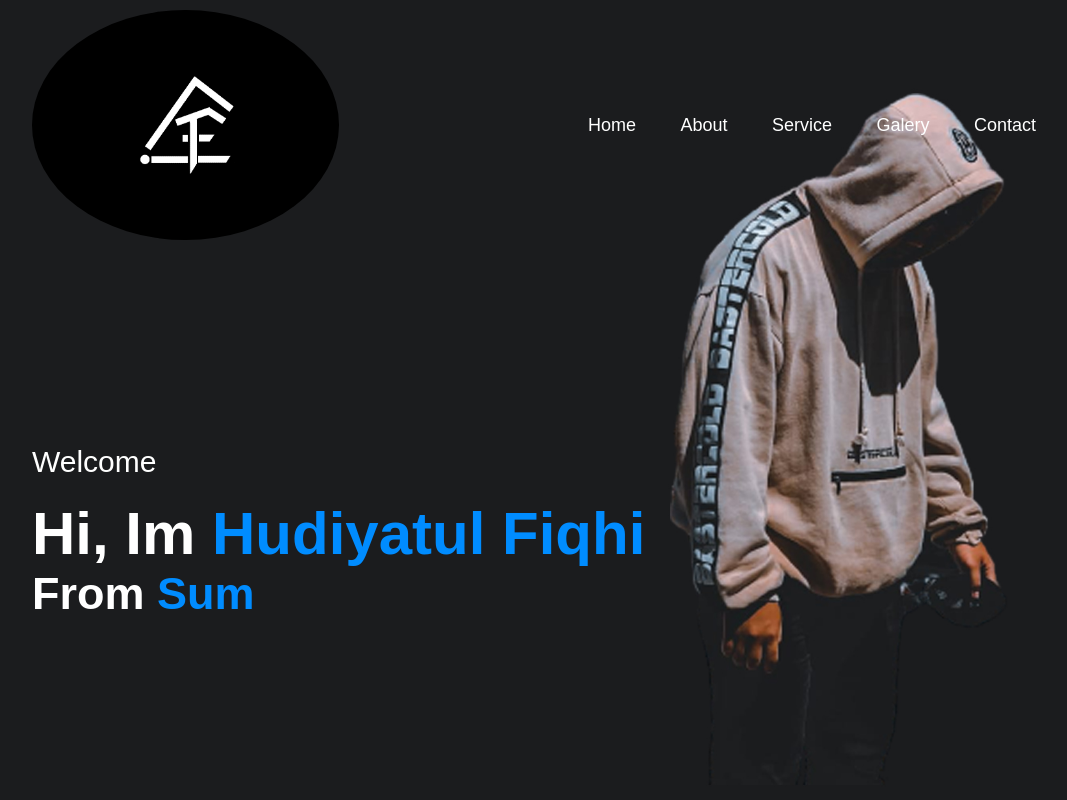
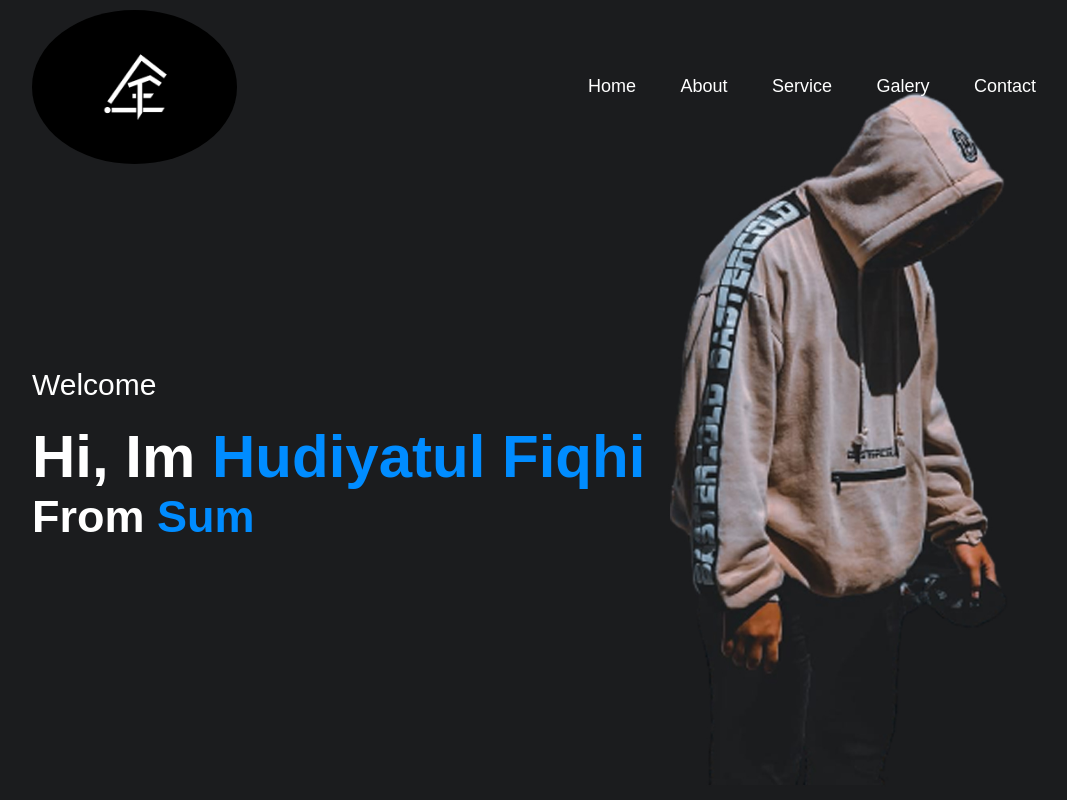
Before and after one commit to hudiyatulfiqhi/hudiyatulfiqhi, a plain HTML site: page index.html in a window 1280 px wide. Shown: the top 800 px of the page, without its empty margins (96-1163 px from the left). Drawn offline with Linux system fonts and the light colour scheme.

Commit message:
Update style.css

```diff
--- a/style.css
+++ b/style.css
@@ -30,11 +30,11 @@ nav{
 }
 
 .logo{
-    width: 30%;
-    height: 30%;
+    width: 20%;
+    height: 20%;
     padding: 0;
     margin: 0;
-    border-radius: 100%;
+    border-radius: 50%;
 }
 nav h1{
     font-size: 50px;
```
